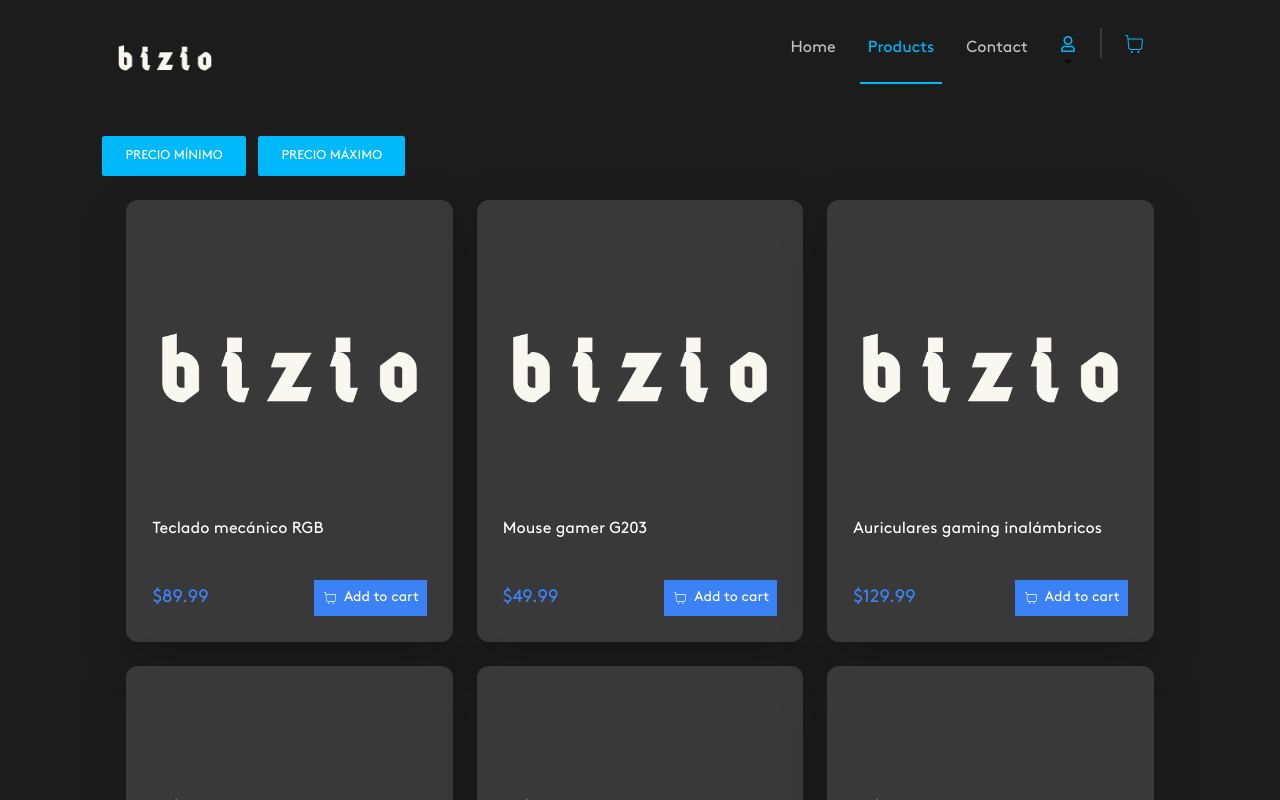
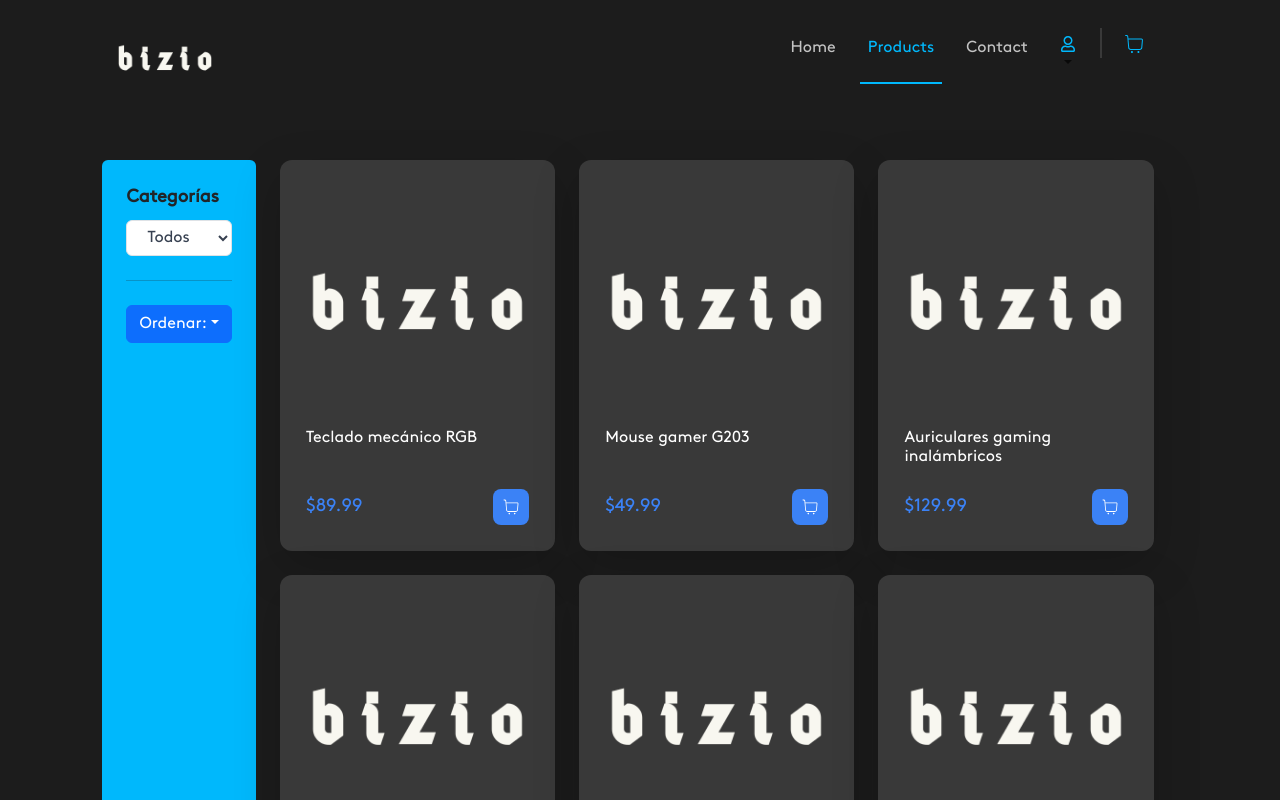
Before and after one commit to ivolevy/grupo7-tpo, a React (Vite) app: page /products in a window 1280 px wide. Shown: the top 800 px of the page. Built offline with nearby package versions, Linux system fonts and the light colour scheme; a web font is replaced by a local one.

Commit message:
adding filters

```diff
--- a/src/Products.jsx
+++ b/src/Products.jsx
@@ -4,9 +4,11 @@ import { CardProduct } from "./assets/components/products/comp/CardProduct";
 import { Footer } from "./assets/components/Footer";
 import { useFetchData } from "./assets/components/products/hooks/useFetchData";
 import PriceFilter from './assets/components/products/PriceFilter';
+import CategoryFilter from './assets/components/products/CategoryFilter';
 
 export const Products = () => {
-  const [sortType, setSortType] = useState(null); // Estado para almacenar el tipo de orden
+  const [sortType, setSortType] = useState(null);
+  const [categoryFilter, setCategoryFilter] = useState(null);
   const { data } = useFetchData("src/data/productos.json");
 
   const handleMinPriceClick = () => {
@@ -17,7 +19,6 @@ export const Products = () => {
     setSortType('desc');
   };
 
-  // Función para comparar los precios y ordenar los productos
   const comparePrices = (a, b) => {
     if (sortType === 'asc') {
       return a.price - b.price;
@@ -28,17 +29,21 @@ export const Products = () => {
     }
   };
 
-  const sortedData = [...data].sort(comparePrices);
+  const filteredData = categoryFilter ? data.filter(product => product.category === categoryFilter) : data;
+  const sortedData = [...filteredData].sort(comparePrices);
 
   return (
     <>
       <CustomNav />
-      <div className="priceFilter">
+      <div className="flex flex-col sm:flex-row"> {/* Cambiado a flex-col y sm:flex-row */}
+        <aside className="w-full sm:w-1/6 bg-blue-bizio p-4 rounded-md mt-6"> {/* Cambiado a w-full y sm:w-1/6 */}
+          <CategoryFilter setCategoryFilter={setCategoryFilter} />
+          <hr className="my-4" />
           <PriceFilter
             onMinPriceClick={handleMinPriceClick}
             onMaxPriceClick={handleMaxPriceClick}
           />
-      </div>
+        </aside>
         <div className="mx-auto grid max-w-6xl grid-cols-1 gap-6 p-6 sm:grid-cols-2 min-[1070px]:grid-cols-3 min-[1400px]:grid-cols-4 mb-20">
           {sortedData.map((product) => (
             <CardProduct
@@ -50,6 +55,7 @@ export const Products = () => {
             />
           ))}
         </div>
+      </div>
       <Footer />
     </>
   );
--- /dev/null
+++ b/src/assets/components/products/CategoryFilter.jsx
@@ -0,0 +1,24 @@
+const CategoryFilter = ({ setCategoryFilter }) => {
+  const categories = ["Todos", "teclados", "mouse", "auriculares", "accesorios", "sillas", "monitores", "perifericos", "graficas"];
+
+  const handleCategoryChange = (event) => {
+    const selectedCategory = event.target.value;
+    setCategoryFilter(selectedCategory === "Todos" ? null : selectedCategory);
+  };
+
+  return (
+    <div className="mb-6">
+      <h3 className="text-lg font-bold mb-2">Categorías</h3>
+      <select
+        onChange={handleCategoryChange}
+        className="block w-full py-2 px-3 rounded-md text-gray-700 bg-white border border-gray-300 focus:outline-none focus:ring-2 focus:ring-indigo-500 focus:border-transparent"
+      >
+        {categories.map((category) => (
+          <option key={category} value={category}>{category}</option>
+        ))}
+      </select>
+    </div>
+  );
+};
+
+export default CategoryFilter;
--- /dev/null
+++ b/src/assets/components/products/Filters.jsx
@@ -0,0 +1,15 @@
+import React from 'react';
+import { PriceFilter } from "./PriceFilter";
+import { CategoryFilter } from "./CategoryFilter";
+
+export const Filters = ({ handleMinPriceClick, handleMaxPriceClick, setCategoryFilter }) => {
+  return (
+    <aside>
+      <PriceFilter
+        onMinPriceClick={handleMinPriceClick}
+        onMaxPriceClick={handleMaxPriceClick}
+      />
+      <CategoryFilter setCategoryFilter={setCategoryFilter} />
+    </aside>
+  );
+};
--- a/src/assets/components/products/PriceFilter.jsx
+++ b/src/assets/components/products/PriceFilter.jsx
@@ -1,9 +1,12 @@
+import DropdownButton from 'react-bootstrap/DropdownButton';
+import Dropdown from 'react-bootstrap/Dropdown';
+
 const PriceFilter = ({ onMinPriceClick, onMaxPriceClick }) => {
   return (
-    <div>
-      <button onClick={onMinPriceClick} className="productViewButton bg-blue-bizio">Precio mínimo</button>
-      <button onClick={onMaxPriceClick} className="productViewButton bg-blue-bizio">Precio máximo</button>
-    </div>
+    <DropdownButton id="dropdown-basic-button" title="Ordenar:">
+      <Dropdown.Item onClick={onMinPriceClick}>Precio mínimo</Dropdown.Item>
+      <Dropdown.Item onClick={onMaxPriceClick}>Precio máximo</Dropdown.Item>
+    </DropdownButton>
   );
 };
 
--- a/src/assets/components/products/comp/CardProduct.jsx
+++ b/src/assets/components/products/comp/CardProduct.jsx
@@ -16,9 +16,8 @@ export const CardProduct = ({ image, desc, precio, id }) => {
 
             <div className="flex items-center justify-between space-y-1 mt-4">
               <p className="text-lg text-blue-500 pr-2">${precio}</p>
-              <div className="flex items-center space-x-1.5 bg-blue-500 p-2 mt-0 text-white duration-100 hover:bg-blue-600">
-                <CiShoppingCart />
-                <button className="text-sm">Add to cart</button>
+              <div className="rounded-lg flex items-center space-x-1.5 bg-blue-500 p-2 mt-0 text-white duration-100 hover:bg-blue-600">
+                <button className="text-sm"><CiShoppingCart className="text-xl"/></button>
               </div>
             </div>
           </div>
--- a/src/data/productos.json
+++ b/src/data/productos.json
@@ -4,6 +4,7 @@
       "name": "Teclado mecánico RGB",
       "description": "Teclado mecánico con retroiluminación RGB personalizable.",
       "brand": "logitech",
+      "category": "teclados",
       "price": 89.99,
       "image": "src/assets/img/logo.png",
       "discounted": true,
@@ -14,6 +15,7 @@
       "name": "Mouse gamer G203",
       "description": "Mouse ergonómico diseñado para gaming, con cable trenzado.",
       "brand": "logitech",
+      "category": "mouse",
       "price": 49.99,
       "image": "src/assets/img/logo.png",
       "discounted": false,
@@ -24,6 +26,7 @@
       "name": "Auriculares gaming inalámbricos",
       "description": "Auriculares inalámbricos con sonido envolvente y micrófono retráctil.",
       "brand": "logitech",
+      "category": "auriculares",
       "price": 129.99,
       "image": "src/assets/img/logo.png",
       "discounted": true,
@@ -34,6 +37,7 @@
       "name": "Mousepad extendido",
       "description": "Mousepad grande y extendido para mayor precisión y comodidad.",
       "brand": "logitech",
+      "category": "accesorios",
       "price": 19.99,
       "image": "src/assets/img/logo.png",
       "discounted": false,
@@ -44,6 +48,7 @@
       "name": "Silla gaming ergonómica",
       "description": "Silla gaming ergonómica con soporte lumbar y reposabrazos ajustables.",
       "brand": "logitech",
+      "category": "sillas",
       "price": 249.99,
       "image": "src/assets/img/logo.png",
       "discounted": true,
@@ -54,6 +59,7 @@
       "name": "Monitor curvo Full HD",
       "description": "Monitor curvo de alta definición para una experiencia inmersiva en gaming.",
       "brand": "logitech",
+      "category": "monitores",
       "price": 299.99,
       "image": "src/assets/img/logo.png",
       "discounted": false,
@@ -64,6 +70,7 @@
       "name": "Teclado y mouse inalámbricos",
       "description": "Combo de teclado y mouse inalámbricos con conectividad Bluetooth.",
       "brand": "logitech",
+      "category": "teclados",
       "price": 79.99,
       "image": "src/assets/img/logo.png",
       "discounted": false,
@@ -74,6 +81,7 @@
       "name": "Cámara web Full HD",
       "description": "Cámara web de alta definición para streaming y videoconferencias.",
       "brand": "logitech",
+      "category": "perifericos",
       "price": 69.99,
       "image": "src/assets/img/logo.png",
       "discounted": false,
@@ -84,6 +92,7 @@
       "name": "Micrófono de condensador",
       "description": "Micrófono de condensador para grabación de voz y streaming.",
       "brand": "logitech",
+      "category": "perifericos",
       "price": 59.99,
       "image": "src/assets/img/logo.png",
       "discounted": false,
@@ -94,6 +103,7 @@
       "name": "Alfombrilla térmica RGB",
       "description": "Alfombrilla térmica con iluminación RGB y superficie de tela suave.",
       "brand": "logitech",
+      "category": "accesorios",
       "price": 39.99,
       "image": "src/assets/img/logo.png",
       "discounted": true,
@@ -104,6 +114,7 @@
       "name": "Volante y pedales para simulador",
       "description": "Volante y pedales para simulador de carreras compatible con PC y consolas.",
       "brand": "logitech",
+      "category": "perifericos",
       "price": 199.99,
       "image": "src/assets/img/logo.png",
       "discounted": true,
@@ -114,6 +125,7 @@
       "name": "Tarjeta gráfica gaming",
       "description": "Tarjeta gráfica de alta gama para rendimiento óptimo en juegos AAA.",
       "brand": "logitech",
+      "category": "graficas",
       "price": 499.99,
       "image": "src/assets/img/logo.png",
       "discounted": false,
```
Lines whose indentation alone changed are shown as unchanged.
